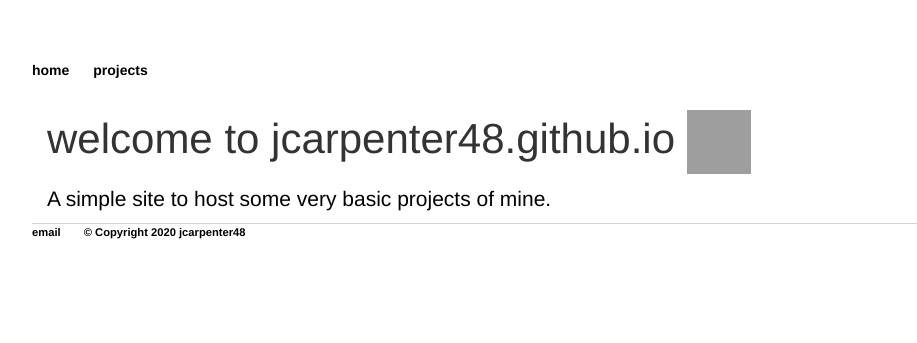
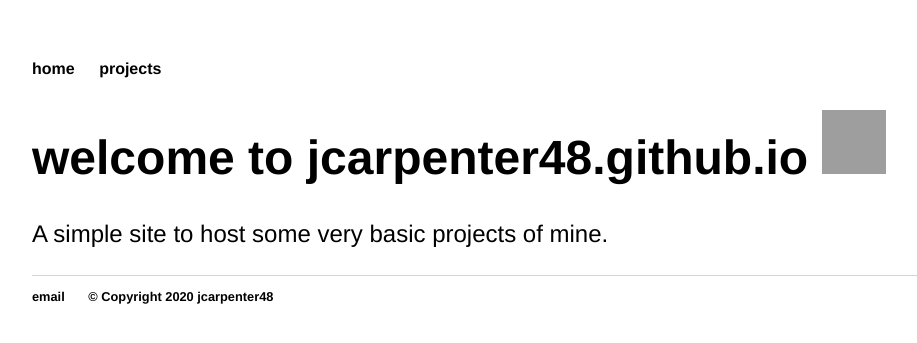
Before and after one commit to jcarpenter48/jcarpenter48.github.io, a Jekyll site: the page index.html, which Jekyll copies as it is, in a window 1280 px wide. Shown: the top 343 px of the page, without its empty margins (160-1077 px from the left). Built offline with Jekyll 4.4.1, drawn with Linux system fonts in a browser that asks for light colours; comment, search, counter and statistics services are not loaded; grey boxes are pictures that could not be loaded.

Commit message:
Update index.html

```diff
--- a/index.html
+++ b/index.html
@@ -1,16 +1,13 @@
 <!DOCTYPE html>
 <html>
-	<meta name="viewport" content="width=device-width, initial-scale=1">
 	<head>
-		<link href="https://maxcdn.bootstrapcdn.com/bootstrap/3.3.6/css/bootstrap.min.css" rel="stylesheet" type="text/css"/>
-		<script src="https://ajax.googleapis.com/ajax/libs/jquery/1.12.4/jquery.min.js" type="text/javascript"></script>
-		<script src="https://maxcdn.bootstrapcdn.com/bootstrap/3.3.6/js/bootstrap.min.js" type="text/javascript"></script>
 		<title>home | jcarpenter48</title>
 		<!-- favicon stuff -->
 		<meta name="msapplication-TileColor" content="#da532c">
 		<meta name="theme-color" content="#ffffff">
 		<!-- link to main stylesheet -->
 		<link rel="stylesheet" type="text/css" href="/css/main.css">
+		<script data-ad-client="ca-pub-5897349726266398" async src="https://pagead2.googlesyndication.com/pagead/js/adsbygoogle.js"></script>
 	</head>
 	<body>
 		<nav>
```
